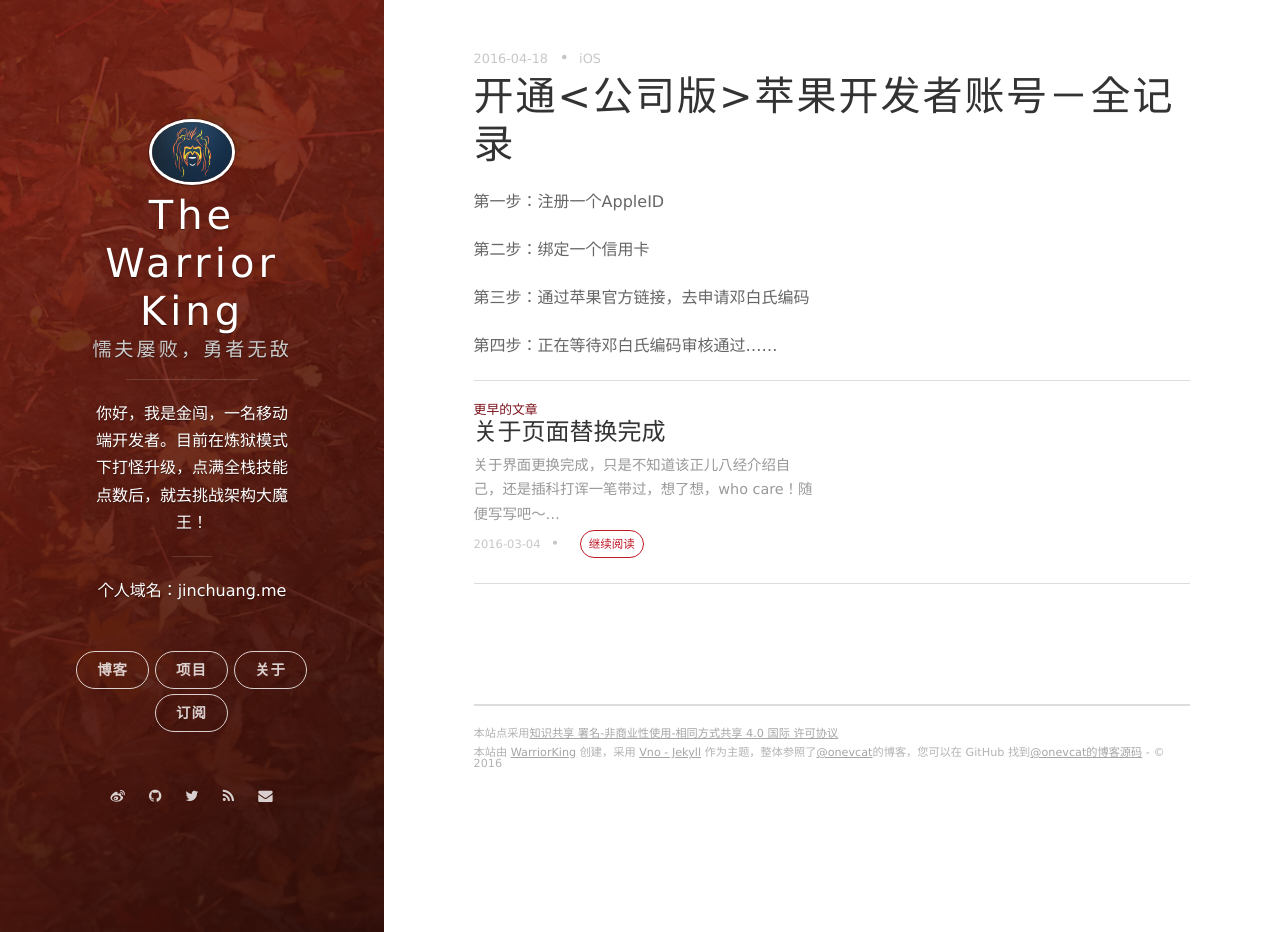
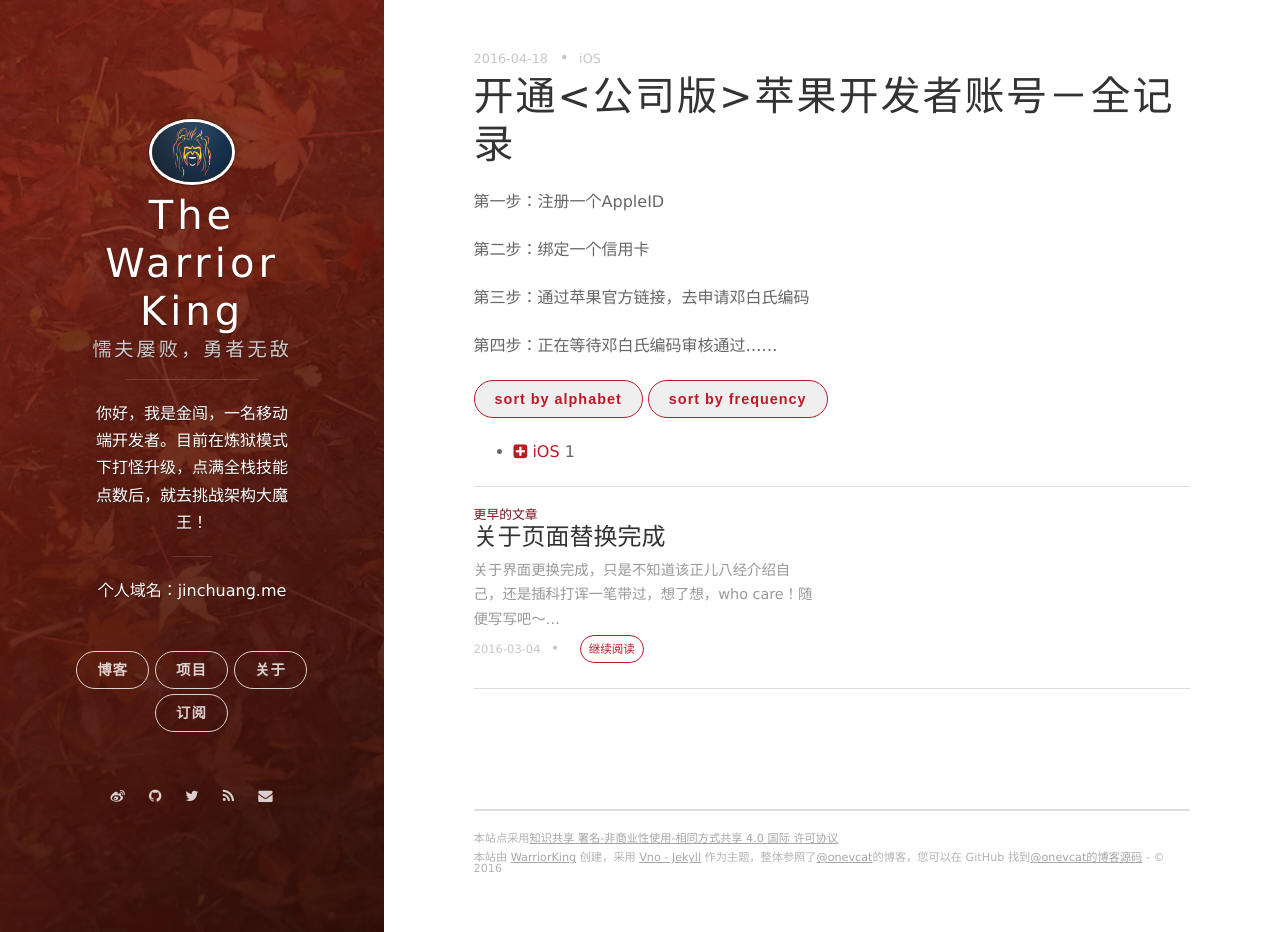
Before and after one commit to jinchuang/jinchuang.github.com, a Jekyll site: the page built from _posts/2016-04-18-how-to-join-the-apple-developer-program.md, in a window 1280 px wide and 932 px high. Built offline with Jekyll 4.4.1, drawn with Linux system fonts in a browser that asks for light colours; nearby versions of some CDN libraries; Markdown is read by kramdown in place of the engine named in the settings; comment, search, counter and statistics services are not loaded.

Commit message:
blog category

```diff
--- a/_layouts/post.html
+++ b/_layouts/post.html
@@ -15,5 +15,43 @@
   </section>
 </article>
 
+<div class="row-fluid">
+  <div class="col-xs-12 text-center">
+    <p>
+      <div class="btn-group">
+        <button type="button" class="btn btn-default tag-sort" id="sort-alph">
+          sort by alphabet
+        </button>
+        <button type="button" class="btn btn-default tag-sort" id="sort-freq">
+          sort by frequency
+        </button>
+      </div>
+    </p>
+  </div>
+  <div class="col-xs-12">
+    <ul class="list-group" id="tags">
+    {% for tag in site.tags %}
+      <li class="list-group-item">
+        <a class="list-toggle" href="#">
+          <i class="fa fa-plus-square"></i>
+          <span class="ord-alph">{{ tag[0] }}</span>
+        </a>
+        <span class="badge ord-freq">{{ tag[1].size }}</span>
+        <ul class="list-group hidden">
+        {% for post in tag[1] %}
+          <li class="list-group-item">
+            <span class="label label-info">
+              {{ post.date | date_to_string }}
+            </span>
+            <a href="{{ site.baseurl }}{{ post.url }}">{{ post.title }}</a>
+          </li>
+        {% endfor %}
+        </ul>
+      </li>
+    {% endfor %}
+    </ul>
+  </div>
+</div>
+
 {% include read-more.html %}
 {% include comments.html %}
```
